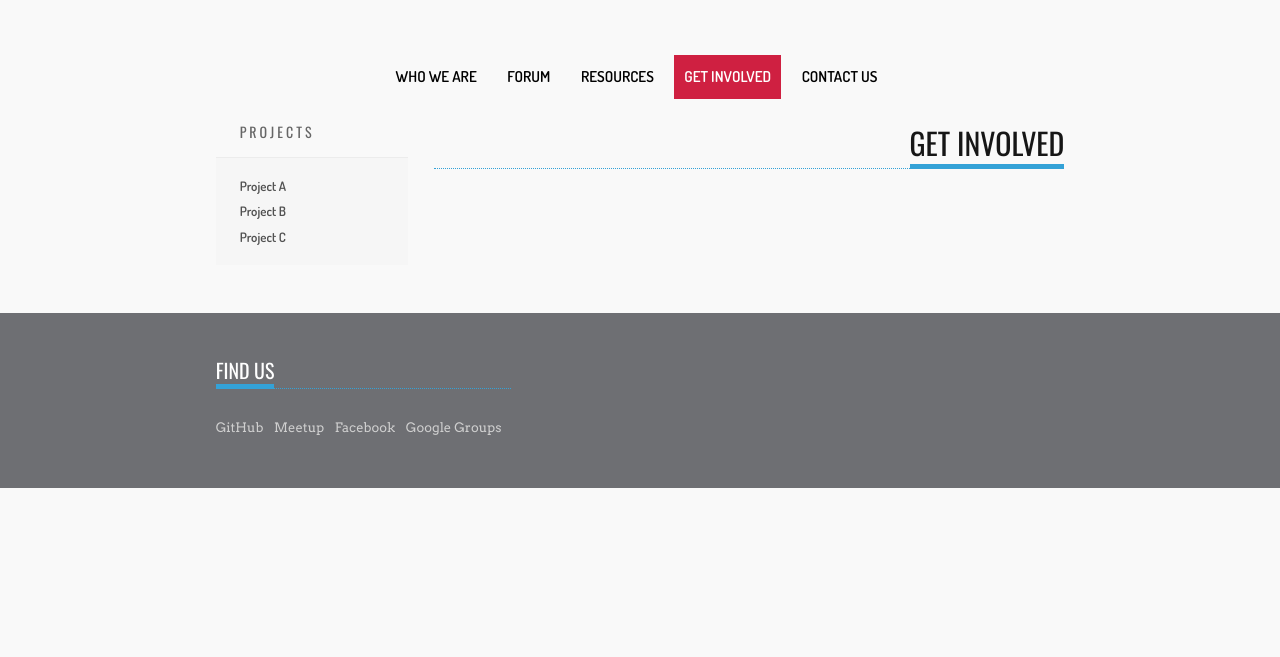
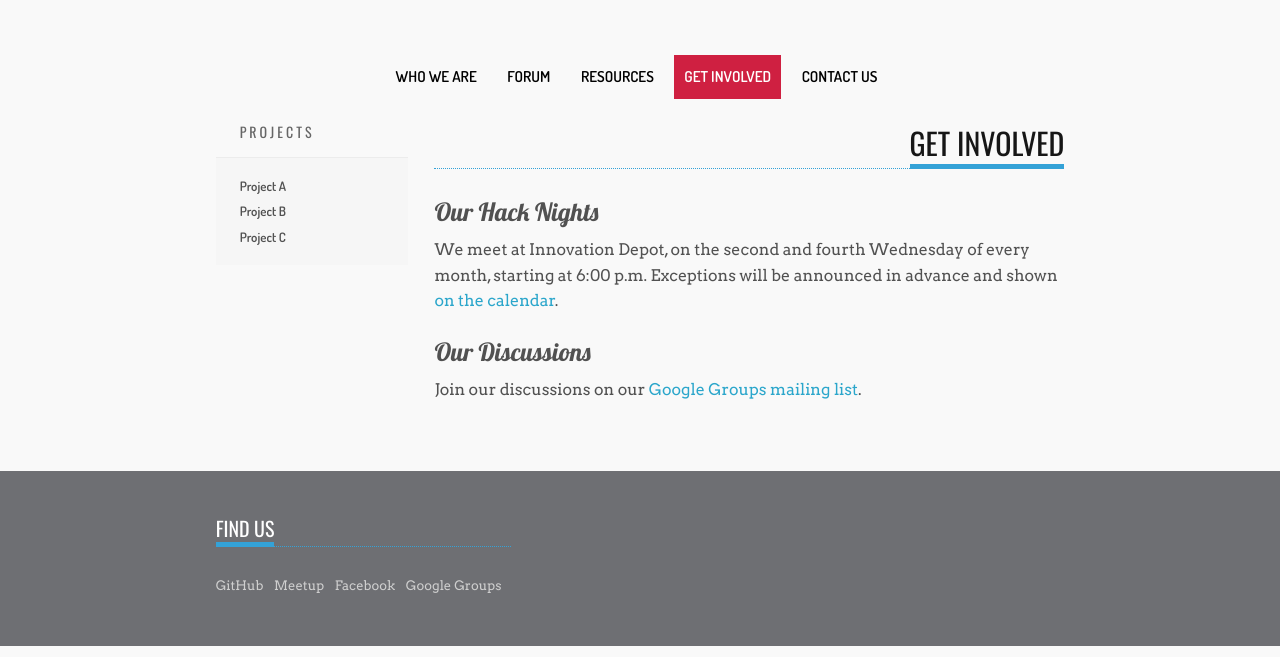
Before and after one commit to codeforbirmingham/codeforbirmingham.github.io, a Jekyll site: the page built from get-involved/index.md, in a window 1280 px wide. Shown: the part 437-1094 px from the top of the page. Built offline with Jekyll 4.4.1, drawn with Linux system fonts in a browser that asks for light colours; before the commit the page ends 936 px from its top, so only the background shows below that.

Commit message:
Copy rest of "Get Involved" content.

```diff
--- a/get-involved/index.md
+++ b/get-involved/index.md
@@ -3,3 +3,14 @@ layout: default
 title: Get Involved
 active: get-involved
 ---
+
+Our Hack Nights
+---------------
+
+We meet at Innovation Depot, on the second and fourth Wednesday of every month, starting at 6:00 p.m. Exceptions will be announced in advance and shown [on the calendar](http://www.meetup.com/Code-for-Birmingham-AL/).
+
+
+Our Discussions
+---------------
+
+Join our discussions on our [Google Groups mailing list](https://groups.google.com/forum/#!forum/codeforbirmingham).
```
